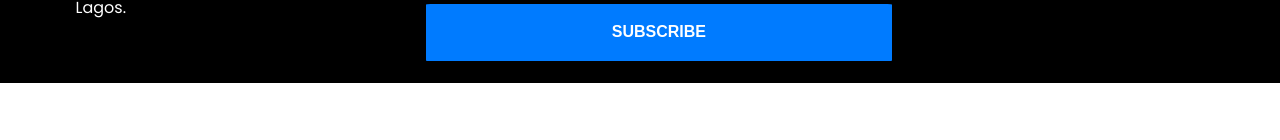
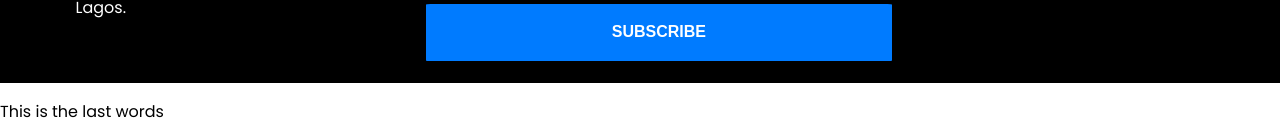
Before and after one commit to oyelajakenny/Tech-Studio-Website-Clone, a plain HTML site: page login.html in a window 1280 px wide. Shown: the part 755-895 px from the top of the page. Before the commit the page ends 838 px from the top, so only its background shows below. Drawn offline with Linux system fonts and the light colour scheme.

Commit message:
New commit

```diff
--- a/login.html
+++ b/login.html
@@ -78,6 +78,8 @@
 
 
     </footer>
+
+    <p>This is the last words</p>
 </body>
 
 </html>
```
